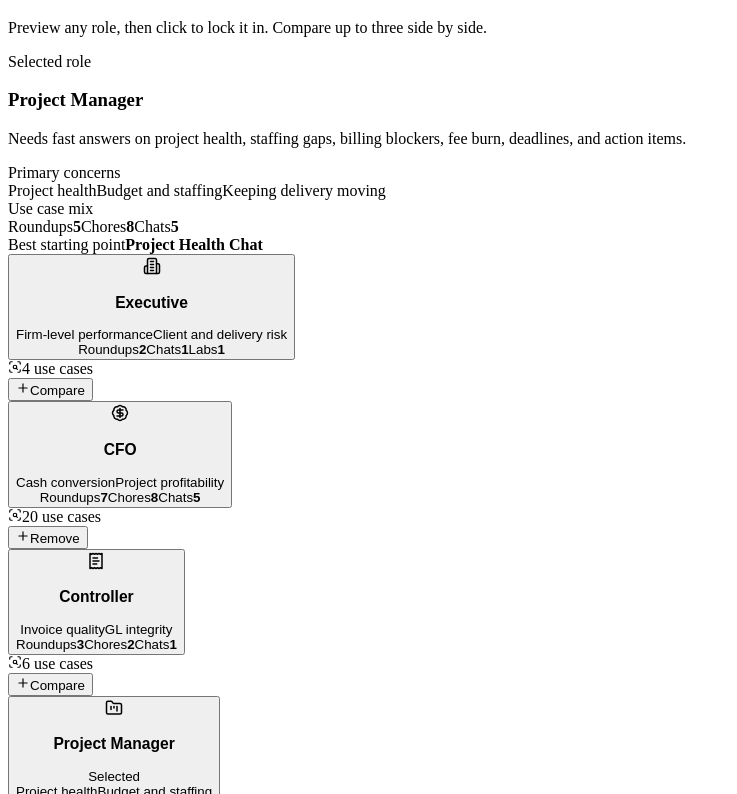
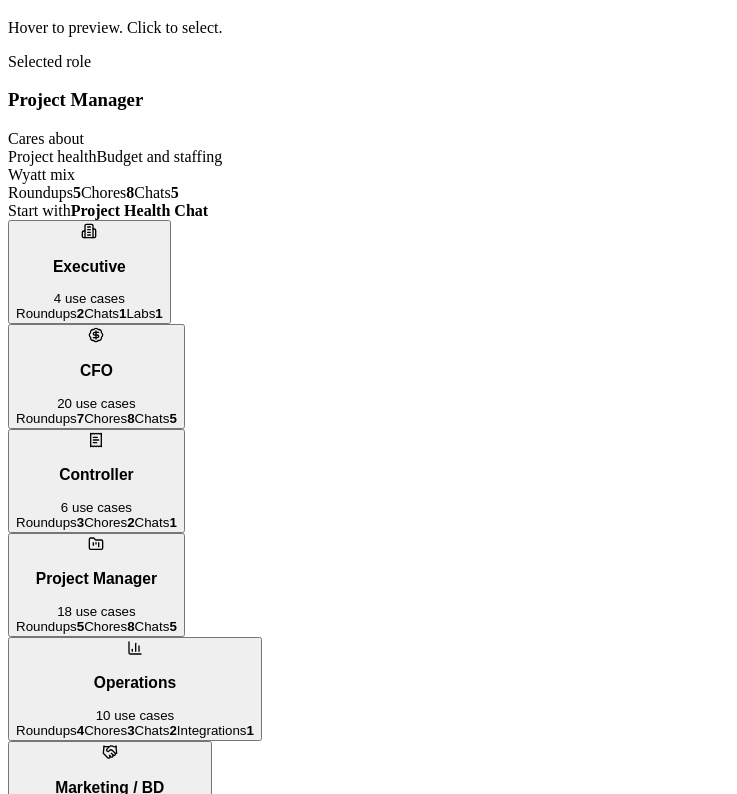
Before and after one commit to rcruice1419/wyattroleguide, a React (Vite) app: page / in a window 1280 px wide. Shown: the part 446-1240 px from the top of the page, without its empty margins (0-737 px from the left). Built offline with nearby package versions, Linux system fonts and the light colour scheme; the HTML template or start-up script is replaced by a standard one.

Commit message:
Refine role guide UI

```diff
--- a/src/App.tsx
+++ b/src/App.tsx
@@ -4,7 +4,6 @@ import { ArrowRight, LayoutDashboard, Sparkles, Users2 } from "lucide-react";
 import type { CSSProperties } from "react";
 import { useMemo, useState } from "react";
 
-import { ComparisonPanel } from "./components/ComparisonPanel";
 import { FeatureLibrary } from "./components/FeatureLibrary";
 import { OnboardingQuiz } from "./components/OnboardingQuiz";
 import { RoleCard } from "./components/RoleCard";
@@ -24,10 +23,6 @@ function App() {
   const [activeTab, setActiveTab] = useState("by-role");
   const [activeRoleId, setActiveRoleId] = useState<RoleId>(defaultRoleId);
   const [previewRoleId, setPreviewRoleId] = useState<RoleId | null>(null);
-  const [comparedRoleIds, setComparedRoleIds] = useState<RoleId[]>([
-    "project-manager",
-    "cfo-finance-leader"
-  ]);
   const [searchValue, setSearchValue] = useState("");
   const [selectedFeatures, setSelectedFeatures] = useState<WyattFeatureId[]>([
     ...featureIds
@@ -150,10 +145,6 @@ function App() {
     [roleLookup, searchValue, selectedFeatures]
   );
 
-  const comparedRoles = roleProfiles.filter((role) =>
-    comparedRoleIds.includes(role.id)
-  );
-
   const favoriteUseCases = favoriteUseCaseIds
     .map((useCaseId) => useCaseLookup[useCaseId])
     .filter(Boolean);
@@ -206,22 +197,6 @@ function App() {
     setSearchValue("");
     setSelectedFeatures([...featureIds]);
     trackEvent("filters_cleared");
-  };
-
-  const toggleCompareRole = (roleId: RoleId) => {
-    setComparedRoleIds((current) => {
-      if (current.includes(roleId)) {
-        trackEvent("role_compare_removed", { roleId });
-        return current.filter((value) => value !== roleId);
-      }
-
-      if (current.length >= 3) {
-        return current;
-      }
-
-      trackEvent("role_compare_added", { roleId });
-      return [...current, roleId];
-    });
   };
 
   const toggleFavoriteUseCase = (useCaseId: string) => {
@@ -311,13 +286,13 @@ function App() {
 
         <div className="layout-grid">
           <main className="main-column">
-            <section className="panel">
+            <section className="panel role-selector-panel">
               <div className="section-heading">
                 <div>
                   <div className="eyebrow">Role selector</div>
                   <h2>Choose a role to personalize the view</h2>
                 </div>
-                <p>Preview any role, then click to lock it in. Compare up to three side by side.</p>
+                <p>Hover to preview. Click to select.</p>
               </div>
 
               <div className="role-preview-strip">
@@ -326,13 +301,12 @@ function App() {
                     {previewRoleId ? "Previewing role" : "Selected role"}
                   </span>
                   <h3>{previewRole.title}</h3>
-                  <p>{previewRole.summary}</p>
                 </div>
                 <div className="role-preview-strip__meta">
                   <div className="role-preview-strip__group">
-                    <span className="eyebrow">Primary concerns</span>
+                    <span className="eyebrow">Cares about</span>
                     <div className="tag-row">
-                      {previewRole.whatTheyCareAbout.slice(0, 3).map((item) => (
+                      {previewRole.whatTheyCareAbout.slice(0, 2).map((item) => (
                         <span className="pill pill-subtle" key={item}>
                           {item}
                         </span>
@@ -340,9 +314,9 @@ function App() {
                     </div>
                   </div>
                   <div className="role-preview-strip__group">
-                    <span className="eyebrow">Use case mix</span>
+                    <span className="eyebrow">Wyatt mix</span>
                     <div className="tag-row">
-                      {roleFeatureCounts[previewRole.id].map((item) => (
+                      {roleFeatureCounts[previewRole.id].slice(0, 4).map((item) => (
                         <span className="pill" key={item.label}>
                           {item.label}
                           <strong>{item.count}</strong>
@@ -351,7 +325,7 @@ function App() {
                     </div>
                   </div>
                   <div className="role-preview-strip__group role-preview-strip__group--cta">
-                    <span className="eyebrow">Best starting point</span>
+                    <span className="eyebrow">Start with</span>
                     <strong>
                       {
                         useCaseLookup[
@@ -366,11 +340,7 @@ function App() {
               <div className="role-grid">
                 {roleProfiles.map((role) => (
                   <RoleCard
-                    compareDisabled={
-                      comparedRoleIds.length >= 3 && !comparedRoleIds.includes(role.id)
-                    }
                     featureCounts={roleFeatureCounts[role.id]}
-                    isCompared={comparedRoleIds.includes(role.id)}
                     isFocused={role.id === activeRoleId}
                     key={role.id}
                     onFocus={(roleId) => {
@@ -379,7 +349,6 @@ function App() {
                       trackEvent("role_focused", { roleId });
                     }}
                     onPreview={setPreviewRoleId}
-                    onToggleCompare={toggleCompareRole}
                     role={role}
                     useCaseCount={roleUseCases[role.id].length}
                   />
@@ -425,12 +394,6 @@ function App() {
                     useCaseLookup[activeRole.startingPoint.highestValueUseCaseId]
                   }
                   role={activeRole}
-                />
-
-                <ComparisonPanel
-                  featureLookup={featureLookup}
-                  roles={comparedRoles}
-                  useCaseLookup={useCaseLookup}
                 />
 
                 <section className="panel">
@@ -484,6 +447,11 @@ function App() {
                                     <span className="compact-use-case__meta">
                                       {useCase.frequency} / {useCase.valueLevel} value
                                     </span>
+                                    {spotlightUseCase?.id === useCase.id ? (
+                                      <span className="compact-use-case__selected">
+                                        Selected
+                                      </span>
+                                    ) : null}
                                   </button>
                                 ))}
                               </div>
@@ -503,7 +471,7 @@ function App() {
                         >
                           <div className="use-case-spotlight__header">
                             <div>
-                              <span className="eyebrow">Selected use case</span>
+                              <span className="eyebrow">Inline preview</span>
                               <h3>{spotlightUseCase.title}</h3>
                             </div>
                             <span className="pill pill-feature">
@@ -548,7 +516,7 @@ function App() {
                               onClick={() => openUseCase(spotlightUseCase)}
                               type="button"
                             >
-                              View full detail
+                              Open full detail
                               <ArrowRight size={14} />
                             </button>
                             <button
--- a/src/components/RoleCard.tsx
+++ b/src/components/RoleCard.tsx
@@ -1,5 +1,4 @@
 import { motion } from "framer-motion";
-import { Plus, ScanSearch } from "lucide-react";
 
 import { roleIcons } from "../lib/iconMaps";
 import type { RoleProfile } from "../types";
@@ -9,11 +8,8 @@ interface RoleCardProps {
   useCaseCount: number;
   featureCounts: Array<{ label: string; count: number }>;
   isFocused: boolean;
-  isCompared: boolean;
-  compareDisabled: boolean;
   onFocus: (roleId: RoleProfile["id"]) => void;
   onPreview: (roleId: RoleProfile["id"] | null) => void;
-  onToggleCompare: (roleId: RoleProfile["id"]) => void;
 }
 
 export function RoleCard({
@@ -21,11 +17,8 @@ export function RoleCard({
   useCaseCount,
   featureCounts,
   isFocused,
-  isCompared,
-  compareDisabled,
   onFocus,
-  onPreview,
-  onToggleCompare
+  onPreview
 }: RoleCardProps) {
   const Icon = roleIcons[role.id];
 
@@ -47,25 +40,17 @@ export function RoleCard({
         <div className="role-card__header">
           <div className="role-card__title-wrap">
             <div className="role-card__icon-shell">
-              <Icon size={18} />
+              <Icon size={16} />
             </div>
             <div className="role-card__meta">
               <h3>{role.shortTitle}</h3>
+              <span>{useCaseCount} use cases</span>
             </div>
           </div>
-          {isFocused ? <span className="role-card__selected">Selected</span> : null}
-        </div>
-
-        <div className="role-card__highlights">
-          {role.whatTheyCareAbout.slice(0, 2).map((item) => (
-            <span className="role-card__highlight" key={item}>
-              {item}
-            </span>
-          ))}
         </div>
 
         <div className="role-card__feature-snapshot">
-          {featureCounts.slice(0, 3).map((item) => (
+          {featureCounts.slice(0, 4).map((item) => (
             <span className="role-card__feature-pill" key={item.label}>
               {item.label}
               <strong>{item.count}</strong>
@@ -73,24 +58,6 @@ export function RoleCard({
           ))}
         </div>
       </button>
-
-      <div className="role-card__footer">
-        <div className="role-card__stats">
-          <span className="pill pill-subtle">
-            <ScanSearch size={14} />
-            {useCaseCount} use cases
-          </span>
-        </div>
-        <button
-          className={`secondary-action role-card__compare ${isCompared ? "is-active" : ""}`}
-          disabled={compareDisabled}
-          onClick={() => onToggleCompare(role.id)}
-          type="button"
-        >
-          <Plus size={14} />
-          {isCompared ? "Remove" : "Compare"}
-        </button>
-      </div>
     </motion.article>
   );
 }
--- a/src/components/UseCaseDetailDialog.tsx
+++ b/src/components/UseCaseDetailDialog.tsx
@@ -29,7 +29,7 @@ export function UseCaseDetailDialog({
       <Dialog.Portal>
         <Dialog.Overlay className="dialog-overlay" />
         <Dialog.Content
-          className="dialog-content"
+          className="dialog-content dialog-content--use-case"
           style={
             {
               "--feature-accent": feature?.color ?? "var(--accent-sky)"
@@ -38,7 +38,7 @@ export function UseCaseDetailDialog({
         >
           <div className="dialog-header">
             <div>
-              <div className="eyebrow">Wyatt use case detail</div>
+              <div className="eyebrow">Full detail view</div>
               <Dialog.Title>{useCase?.title}</Dialog.Title>
               <Dialog.Description>{useCase?.shortDescription}</Dialog.Description>
             </div>
--- a/src/styles.css
+++ b/src/styles.css
@@ -24,6 +24,12 @@
   --accent-violet: #6f9474;
   --accent-navy: #102033;
   --success: #2f9e44;
+  --wyatt-dark: #07130e;
+  --wyatt-dark-2: #0c2118;
+  --wyatt-dark-3: #123524;
+  --wyatt-dark-line: rgba(180, 225, 199, 0.16);
+  --wyatt-dark-text: #f3fbf6;
+  --wyatt-dark-muted: #a9c4b7;
 }
 
 * {
@@ -279,7 +285,6 @@ p {
 
 .section-heading,
 .controls-panel__top,
-.comparison-panel__header,
 .feature-section__header {
   display: flex;
   gap: 16px;
@@ -288,46 +293,64 @@ p {
 }
 
 .section-heading h2,
-.controls-panel h2,
-.comparison-panel h2 {
+.controls-panel h2 {
   margin-bottom: 4px;
   font-size: 1.5rem;
 }
 
+.role-selector-panel {
+  padding: 18px;
+}
+
+.role-selector-panel .section-heading {
+  align-items: center;
+}
+
+.role-selector-panel .section-heading h2 {
+  font-size: 1.25rem;
+}
+
+.role-selector-panel .section-heading p {
+  max-width: 220px;
+  font-size: 0.92rem;
+  text-align: right;
+}
+
 .role-grid {
   display: grid;
-  grid-template-columns: repeat(4, minmax(0, 1fr));
-  gap: 12px;
-  margin-top: 18px;
+  grid-template-columns: repeat(auto-fit, minmax(172px, 1fr));
+  gap: 9px;
+  margin-top: 10px;
 }
 
 .role-preview-strip {
   display: grid;
-  grid-template-columns: minmax(280px, 1fr) minmax(0, 1.3fr);
-  gap: 16px;
-  padding: 16px;
-  margin-top: 18px;
+  grid-template-columns: minmax(190px, 0.75fr) minmax(0, 1.45fr);
+  gap: 10px;
+  padding: 10px;
+  margin-top: 10px;
   border: 1px solid var(--line);
-  border-radius: 18px;
+  border-radius: 14px;
   background:
     linear-gradient(135deg, rgba(47, 157, 99, 0.08), rgba(255, 255, 255, 0.82));
 }
 
 .role-preview-strip h3 {
-  margin-bottom: 6px;
-  font-size: 1.35rem;
+  margin-bottom: 0;
+  font-size: 1.05rem;
+  line-height: 1.1;
 }
 
 .role-preview-strip__meta {
   display: grid;
   grid-template-columns: repeat(3, minmax(0, 1fr));
-  gap: 14px;
+  gap: 8px;
 }
 
 .role-preview-strip__group {
-  padding: 12px;
+  padding: 9px;
   border: 1px solid rgba(16, 41, 29, 0.08);
-  border-radius: 14px;
+  border-radius: 12px;
   background: rgba(255, 255, 255, 0.6);
 }
 
@@ -346,23 +369,28 @@ p {
   display: flex;
   flex-direction: column;
   justify-content: space-between;
-  min-height: 156px;
-  padding: 16px;
+  min-height: 104px;
+  padding: 10px;
   border: 1px solid var(--line);
-  border-radius: 18px;
+  border-radius: 14px;
   background: var(--surface-soft);
 }
 
 .role-card.is-focused {
-  border-color: rgba(47, 157, 99, 0.4);
-  box-shadow: inset 0 0 0 1px rgba(47, 157, 99, 0.18);
-  background: linear-gradient(180deg, rgba(47, 157, 99, 0.08), rgba(255, 255, 255, 0.85));
+  border-color: rgba(47, 157, 99, 0.62);
+  background:
+    radial-gradient(circle at top right, rgba(72, 187, 120, 0.24), transparent 8rem),
+    linear-gradient(145deg, var(--wyatt-dark-3), var(--wyatt-dark-2));
+  color: var(--wyatt-dark-text);
+  box-shadow:
+    inset 0 0 0 1px rgba(151, 216, 176, 0.16),
+    0 14px 30px rgba(7, 19, 14, 0.18);
 }
 
 .role-card__focus {
   display: flex;
   flex-direction: column;
-  gap: 12px;
+  gap: 8px;
   width: 100%;
   padding: 0;
   border: 0;
@@ -376,11 +404,14 @@ p {
   display: flex;
   align-items: flex-start;
   justify-content: space-between;
-  gap: 12px;
+  gap: 8px;
+  min-width: 0;
 }
 
 .role-card__title-wrap {
   justify-content: flex-start;
+  flex: 1;
+  min-width: 0;
 }
 
 .role-card__icon-shell,
@@ -398,21 +429,35 @@ p {
   color: var(--accent-navy);
 }
 
+.role-card__icon-shell {
+  width: 34px;
+  height: 34px;
+  border-radius: 10px;
+}
+
 .role-card__meta h3 {
   margin-bottom: 0;
-  font-size: 1rem;
-  line-height: 1.1;
+  font-size: clamp(0.82rem, 0.72rem + 0.32vw, 0.94rem);
+  line-height: 1.14;
+  overflow-wrap: anywhere;
+  text-wrap: balance;
 }
 
-.role-card__selected {
-  display: inline-flex;
-  align-items: center;
-  padding: 5px 9px;
-  border-radius: 999px;
-  background: rgba(47, 157, 99, 0.12);
-  color: var(--accent-sky);
+.role-card__meta span {
+  display: block;
+  margin-top: 2px;
+  color: var(--text-muted);
   font-size: 0.74rem;
   font-weight: 700;
+}
+
+.role-card.is-focused .role-card__meta span {
+  color: var(--wyatt-dark-muted);
+}
+
+.role-card.is-focused .role-card__icon-shell {
+  background: rgba(255, 255, 255, 0.1);
+  color: var(--wyatt-dark-text);
 }
 
 .role-card__highlights {
@@ -434,24 +479,33 @@ p {
 
 .role-card__feature-snapshot {
   display: flex;
-  gap: 8px;
+  gap: 5px;
   flex-wrap: wrap;
 }
 
 .role-card__feature-pill {
   display: inline-flex;
-  gap: 6px;
+  gap: 5px;
   align-items: center;
-  padding: 5px 8px;
-  border-radius: 10px;
+  padding: 4px 6px;
+  border-radius: 8px;
   background: rgba(47, 157, 99, 0.08);
   color: var(--text-muted);
-  font-size: 0.75rem;
+  font-size: 0.68rem;
   font-weight: 700;
 }
 
 .role-card__feature-pill strong {
   color: var(--text);
+}
+
+.role-card.is-focused .role-card__feature-pill {
+  background: rgba(255, 255, 255, 0.1);
+  color: var(--wyatt-dark-muted);
+}
+
+.role-card.is-focused .role-card__feature-pill strong {
+  color: var(--wyatt-dark-text);
 }
 
 .role-card__footer,
@@ -465,16 +519,6 @@ p {
   gap: 10px;
   flex-wrap: wrap;
   align-items: center;
-}
-
-.role-card__footer {
-  justify-content: space-between;
-  margin-top: 12px;
-}
-
-.role-card__compare {
-  padding: 8px 10px;
-  font-size: 0.84rem;
 }
 
 .secondary-action,
@@ -750,7 +794,6 @@ p {
   background: rgba(16, 32, 51, 0.05);
 }
 
-.comparison-grid,
 .use-case-grid {
   display: grid;
   gap: 14px;
@@ -873,17 +916,48 @@ p {
   transition: border-color 140ms ease, background 140ms ease, transform 140ms ease;
 }
 
-.compact-use-case:hover,
-.compact-use-case.is-active {
+.compact-use-case:hover {
   border-color: color-mix(in srgb, var(--feature-accent) 42%, white);
   background: color-mix(in srgb, var(--feature-accent) 10%, white);
   transform: translateY(-1px);
+}
+
+.compact-use-case.is-active {
+  position: relative;
+  border-color: color-mix(in srgb, var(--feature-accent) 72%, white);
+  background:
+    linear-gradient(
+      135deg,
+      color-mix(in srgb, var(--feature-accent) 28%, var(--wyatt-dark-3)),
+      var(--wyatt-dark-2)
+    );
+  color: var(--wyatt-dark-text);
+  box-shadow:
+    inset 0 0 0 1px color-mix(in srgb, var(--feature-accent) 28%, transparent),
+    0 14px 28px rgba(7, 19, 14, 0.18);
 }
 
 .compact-use-case__title {
   font-size: 0.91rem;
   font-weight: 800;
   line-height: 1.2;
+}
+
+.compact-use-case.is-active .compact-use-case__meta {
+  color: var(--wyatt-dark-muted);
+}
+
+.compact-use-case__selected {
+  margin-top: 4px;
+  padding: 4px 8px;
+  border: 1px solid color-mix(in srgb, var(--feature-accent) 42%, white);
+  border-radius: 999px;
+  background: rgba(255, 255, 255, 0.08);
+  color: var(--wyatt-dark-text);
+  font-size: 0.68rem;
+  font-weight: 800;
+  letter-spacing: 0.08em;
+  text-transform: uppercase;
 }
 
 .use-case-spotlight {
@@ -899,13 +973,16 @@ p {
 }
 
 .use-case-spotlight--accent {
-  border-color: color-mix(in srgb, var(--feature-accent) 30%, white);
-  background: linear-gradient(
-    180deg,
-    color-mix(in srgb, var(--feature-accent) 8%, white),
-    rgba(255, 255, 255, 0.82)
-  );
-  box-shadow: 0 18px 40px color-mix(in srgb, var(--feature-accent) 10%, transparent);
+  border-color: color-mix(in srgb, var(--feature-accent) 36%, var(--wyatt-dark-line));
+  background:
+    radial-gradient(
+      circle at top right,
+      color-mix(in srgb, var(--feature-accent) 22%, transparent),
+      transparent 16rem
+    ),
+    linear-gradient(160deg, var(--wyatt-dark-3), var(--wyatt-dark-2) 48%, var(--wyatt-dark));
+  color: var(--wyatt-dark-text);
+  box-shadow: 0 26px 60px rgba(7, 19, 14, 0.24);
 }
 
 .use-case-spotlight__header {
@@ -920,6 +997,21 @@ p {
   font-size: 1.34rem;
 }
 
+.use-case-spotlight .eyebrow {
+  color: color-mix(in srgb, var(--feature-accent) 58%, var(--wyatt-dark-muted));
+}
+
+.use-case-spotlight p,
+.use-case-spotlight .spotlight-workflow li {
+  color: var(--wyatt-dark-muted);
+}
+
+.use-case-spotlight .pill-feature {
+  border-color: color-mix(in srgb, var(--feature-accent) 42%, transparent);
+  background: rgba(255, 255, 255, 0.08);
+  color: var(--wyatt-dark-text);
+}
+
 .spotlight-metrics {
   gap: 8px;
   flex-wrap: wrap;
@@ -928,7 +1020,8 @@ p {
 .spotlight-metrics span {
   padding: 7px 10px;
   border-radius: 999px;
-  background: rgba(16, 32, 51, 0.06);
+  background: rgba(255, 255, 255, 0.08);
+  color: var(--wyatt-dark-muted);
 }
 
 .spotlight-prompt,
@@ -939,10 +1032,21 @@ p {
   background: color-mix(in srgb, var(--feature-accent) 8%, white);
 }
 
+.use-case-spotlight .spotlight-prompt {
+  border-left-color: color-mix(in srgb, var(--feature-accent) 74%, white);
+  background: rgba(255, 255, 255, 0.08);
+}
+
 .spotlight-prompt p,
 .spotlight-grid p,
 .spotlight-workflow li {
   color: var(--text);
+}
+
+.use-case-spotlight .spotlight-prompt p,
+.use-case-spotlight .spotlight-grid p,
+.use-case-spotlight .spotlight-workflow li {
+  color: var(--wyatt-dark-muted);
 }
 
 .spotlight-grid {
@@ -957,6 +1061,12 @@ p {
   border: 1px solid rgba(16, 32, 51, 0.08);
   border-radius: 14px;
   background: rgba(255, 255, 255, 0.58);
+}
+
+.use-case-spotlight .spotlight-grid > div,
+.use-case-spotlight .spotlight-workflow {
+  border-color: var(--wyatt-dark-line);
+  background: rgba(255, 255, 255, 0.07);
 }
 
 .spotlight-workflow ol {
@@ -989,12 +1099,18 @@ p {
   flex-wrap: wrap;
 }
 
-.comparison-grid {
-  grid-template-columns: repeat(auto-fit, minmax(220px, 1fr));
-  margin-top: 18px;
+.use-case-spotlight .primary-button {
+  border-color: color-mix(in srgb, var(--feature-accent) 44%, transparent);
+  background: color-mix(in srgb, var(--feature-accent) 26%, rgba(255, 255, 255, 0.08));
+  color: var(--wyatt-dark-text);
 }
 
-.comparison-card,
+.use-case-spotlight .secondary-action {
+  border-color: var(--wyatt-dark-line);
+  background: rgba(255, 255, 255, 0.08);
+  color: var(--wyatt-dark-text);
+}
+
 .use-case-card,
 .feature-section {
   border: 1px solid var(--line);
@@ -1002,31 +1118,8 @@ p {
   background: rgba(255, 255, 255, 0.58);
 }
 
-.comparison-card {
-  padding: 18px;
-}
-
-.comparison-card__title {
-  display: flex;
-  gap: 12px;
-  align-items: flex-start;
-  margin-bottom: 18px;
-}
-
-.comparison-card__title h3,
 .use-case-card h3 {
   margin-bottom: 6px;
-}
-
-.comparison-card__section {
-  margin-top: 16px;
-}
-
-.comparison-card__secondary {
-  display: block;
-  margin-top: 8px;
-  color: var(--text-muted);
-  font-size: 0.92rem;
 }
 
 .use-case-grid {
@@ -1172,8 +1265,10 @@ p {
   position: fixed;
   inset: 0;
   z-index: 100;
-  background: rgba(7, 16, 26, 0.56);
-  backdrop-filter: blur(6px);
+  background:
+    radial-gradient(circle at 50% 10%, rgba(47, 157, 99, 0.18), transparent 26rem),
+    rgba(4, 12, 8, 0.76);
+  backdrop-filter: blur(8px);
 }
 
 .dialog-content {
@@ -1192,6 +1287,21 @@ p {
   transform: translate(-50%, -50%);
 }
 
+.dialog-content--use-case {
+  border-color: var(--wyatt-dark-line);
+  background:
+    radial-gradient(
+      circle at top right,
+      color-mix(in srgb, var(--feature-accent) 24%, transparent),
+      transparent 22rem
+    ),
+    linear-gradient(145deg, #10291d 0%, var(--wyatt-dark-2) 44%, var(--wyatt-dark) 100%);
+  color: var(--wyatt-dark-text);
+  box-shadow:
+    0 34px 96px rgba(0, 0, 0, 0.48),
+    inset 0 1px 0 rgba(255, 255, 255, 0.08);
+}
+
 .dialog-content--quiz {
   width: min(920px, calc(100vw - 32px));
 }
@@ -1206,6 +1316,14 @@ p {
 
 .dialog-header [data-radix-dialog-title] {
   font-size: 1.9rem;
+}
+
+.dialog-content--use-case .dialog-header [data-radix-dialog-title] {
+  color: var(--wyatt-dark-text);
+}
+
+.dialog-content--use-case .dialog-header [data-radix-dialog-description] {
+  color: var(--wyatt-dark-muted);
 }
 
 .dialog-grid,
@@ -1232,10 +1350,33 @@ p {
   background: rgba(255, 255, 255, 0.74);
 }
 
+.dialog-content--use-case .dialog-section,
+.dialog-content--use-case .dialog-side-card {
+  border-color: var(--wyatt-dark-line);
+  background: rgba(255, 255, 255, 0.075);
+  box-shadow: inset 0 1px 0 rgba(255, 255, 255, 0.04);
+}
+
 .dialog-section h3,
 .quiz-question h3 {
   margin-bottom: 10px;
   font-size: 1.02rem;
+}
+
+.dialog-content--use-case h3,
+.dialog-content--use-case strong,
+.dialog-content--use-case .step-list li,
+.dialog-content--use-case .dialog-side-card p {
+  color: var(--wyatt-dark-text);
+}
+
+.dialog-content--use-case p,
+.dialog-content--use-case .dialog-side-card .tag-row {
+  color: var(--wyatt-dark-muted);
+}
+
+.dialog-content--use-case .eyebrow {
+  color: color-mix(in srgb, var(--feature-accent) 54%, var(--wyatt-dark-muted));
 }
 
 .quote-box {
@@ -1244,6 +1385,38 @@ p {
   border-radius: 0 14px 14px 0;
   background: color-mix(in srgb, var(--feature-accent) 8%, white);
   color: var(--text);
+}
+
+.dialog-content--use-case .quote-box {
+  border-left-color: color-mix(in srgb, var(--feature-accent) 72%, white);
+  background: rgba(255, 255, 255, 0.08);
+  color: var(--wyatt-dark-text);
+}
+
+.dialog-content--use-case .pill {
+  border: 1px solid var(--wyatt-dark-line);
+  background: rgba(255, 255, 255, 0.08);
+  color: var(--wyatt-dark-text);
+}
+
+.dialog-content--use-case .pill-subtle {
+  color: var(--wyatt-dark-muted);
+}
+
+.dialog-content--use-case .pill-feature {
+  border-color: color-mix(in srgb, var(--feature-accent) 42%, transparent);
+  background: color-mix(in srgb, var(--feature-accent) 18%, rgba(255, 255, 255, 0.08));
+  color: var(--wyatt-dark-text);
+}
+
+.dialog-content--use-case .icon-button {
+  border-color: var(--wyatt-dark-line);
+  background: rgba(255, 255, 255, 0.08);
+  color: var(--wyatt-dark-text);
+}
+
+.dialog-content--use-case .step-list svg {
+  color: color-mix(in srgb, var(--feature-accent) 74%, white);
 }
 
 .dialog-sidebar {
@@ -1283,8 +1456,7 @@ p {
   box-shadow: inset 0 0 0 1px color-mix(in srgb, var(--feature-accent) 18%, white);
 }
 
-.pill-feature,
-.comparison-feature-pill {
+.pill-feature {
   border: 1px solid color-mix(in srgb, var(--feature-accent) 24%, white);
   background: color-mix(in srgb, var(--feature-accent) 10%, white);
   color: color-mix(in srgb, var(--feature-accent) 72%, var(--text));
@@ -1355,7 +1527,6 @@ p {
 
   .section-heading,
   .controls-panel__top,
-  .comparison-panel__header,
   .feature-section__header,
   .role-overview__header,
   .role-overview__title,
```
